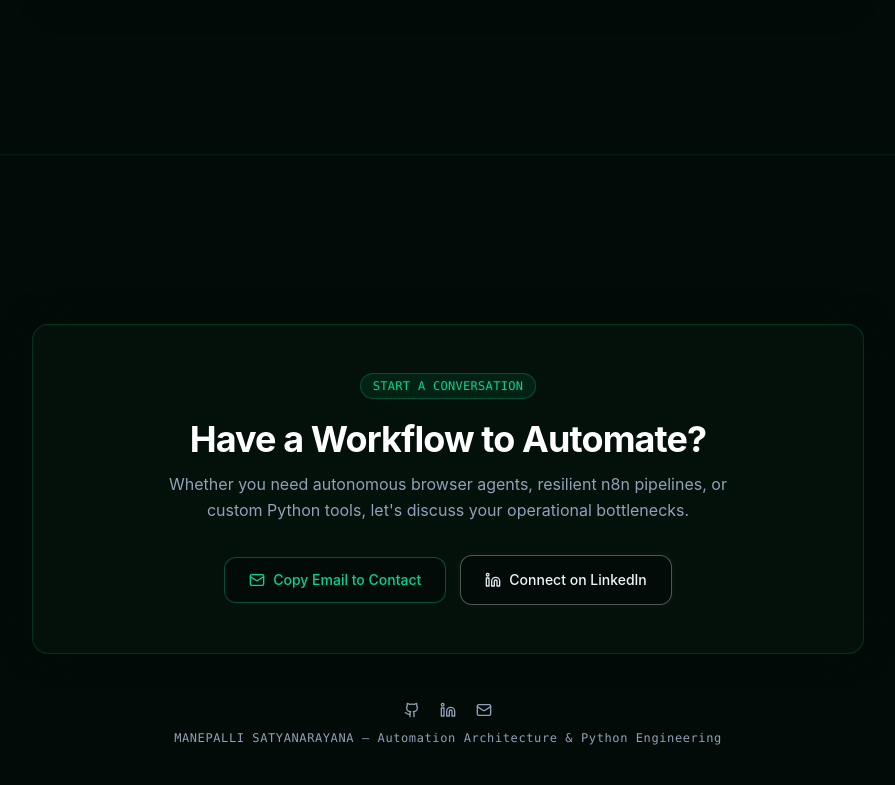
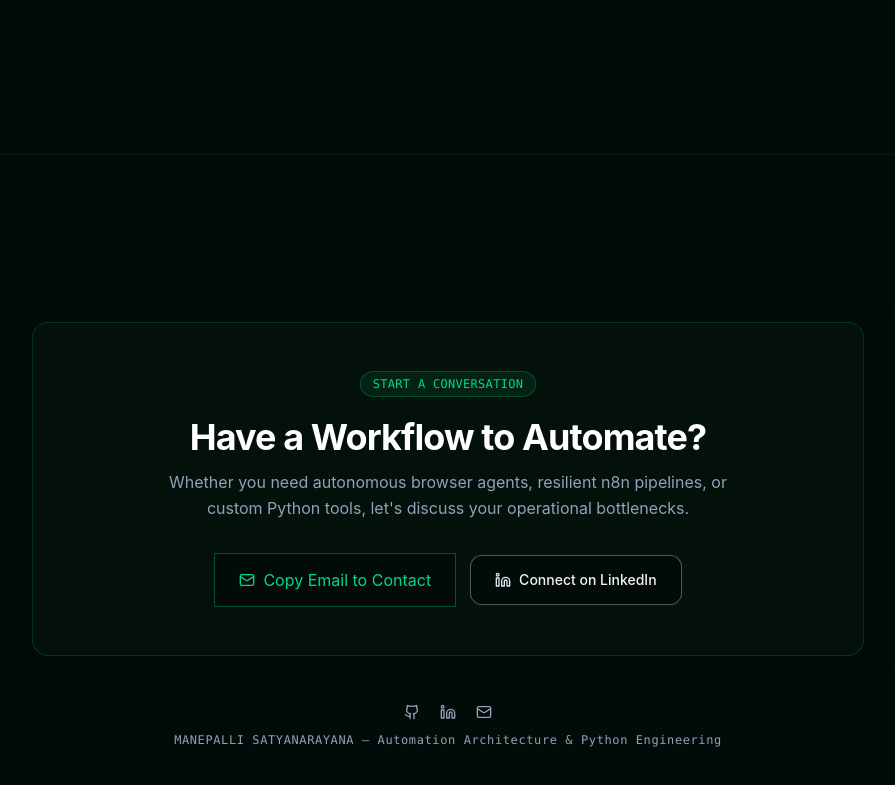
Before and after one commit to satyanarayana51115/satya-automation-portfolio, a React (Vite) app: page / in a window 1280 px wide. Shown: the part 3468-4253 px from the top of the page, without its empty margins (192-1087 px from the left). Built offline with nearby package versions, Linux system fonts and the light colour scheme; the HTML template or start-up script is replaced by a standard one.

Commit message:
Update email to click-to-copy button

```diff
--- a/src/App.jsx
+++ b/src/App.jsx
@@ -416,10 +416,12 @@ export default function App() {
             {/* 1. Send Email Button (Green Text + Green Border + Bright Green Glow on Hover) */}
             <button
               onClick={handleCopyEmail}
-              className="w-full sm:w-auto px-6 py-3.5 bg-[#020b08] border border-emerald-500/40 hover:border-emerald-400 text-emerald-400 hover:text-emerald-300 transition flex items-center justify-center gap-2 rounded-xl text-sm font-medium leading-none"
+              className="w-full sm:w-auto px-6 py-3.5 bg-[#020b08] border border-emerald-500/40 hover:border-emerald-400 text-emerald-400 hover:text-emerald-300 transition flex items-center justify-center gap-2 text-slate-100 group"
             >
               <Mail className="w-4 h-4 text-emerald-400 group-hover:text-emerald-300" />
+              <span className="text-emerald-400 hover:text-emerald-300">
               {copied ? "Email Copied! ✓" : "Copy Email to Contact"}
+              </span>
             </button>
 
             {/* 2. LinkedIn Button (White Text + White Border + Bright White Glow on Hover) */}
```
